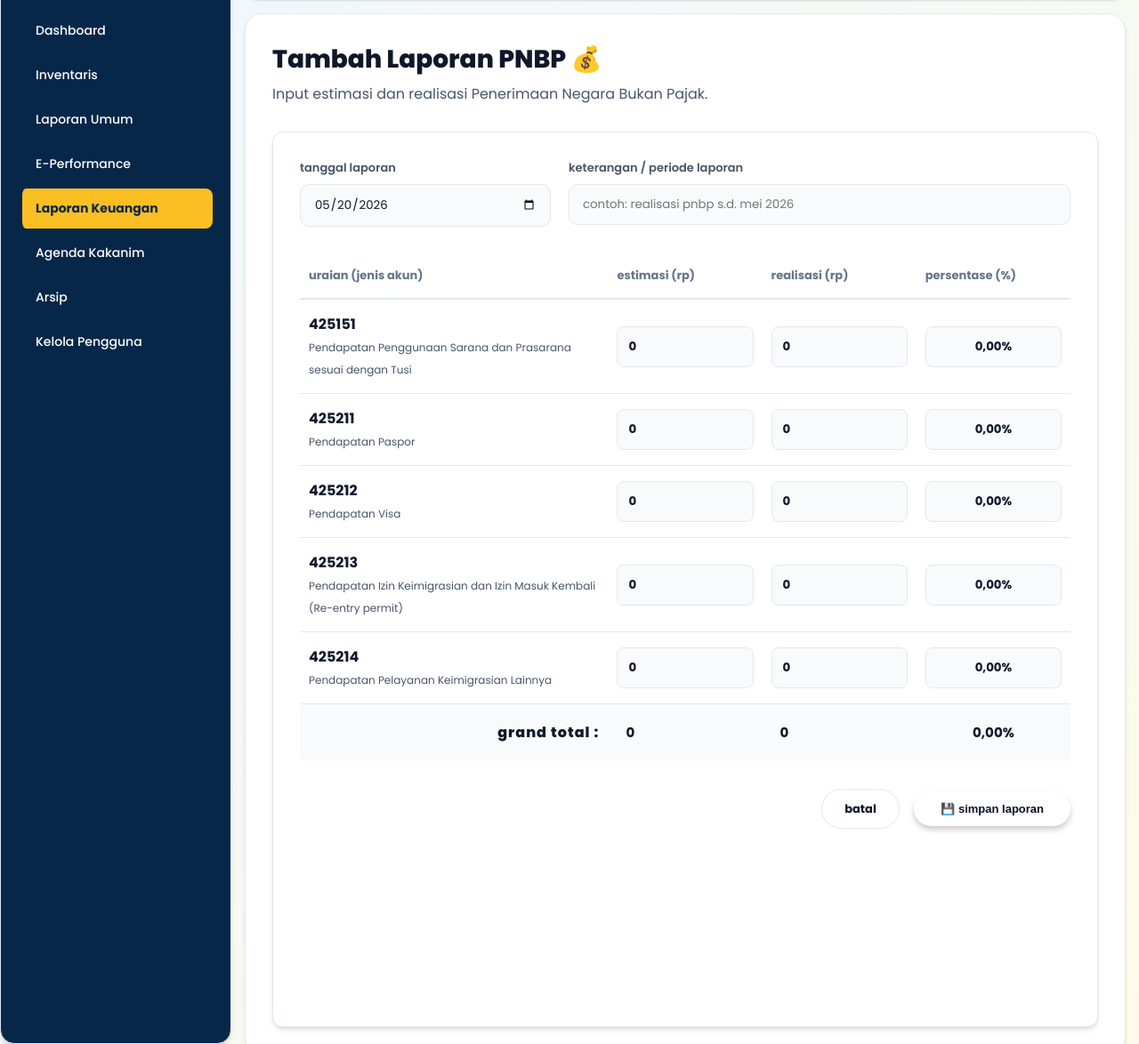
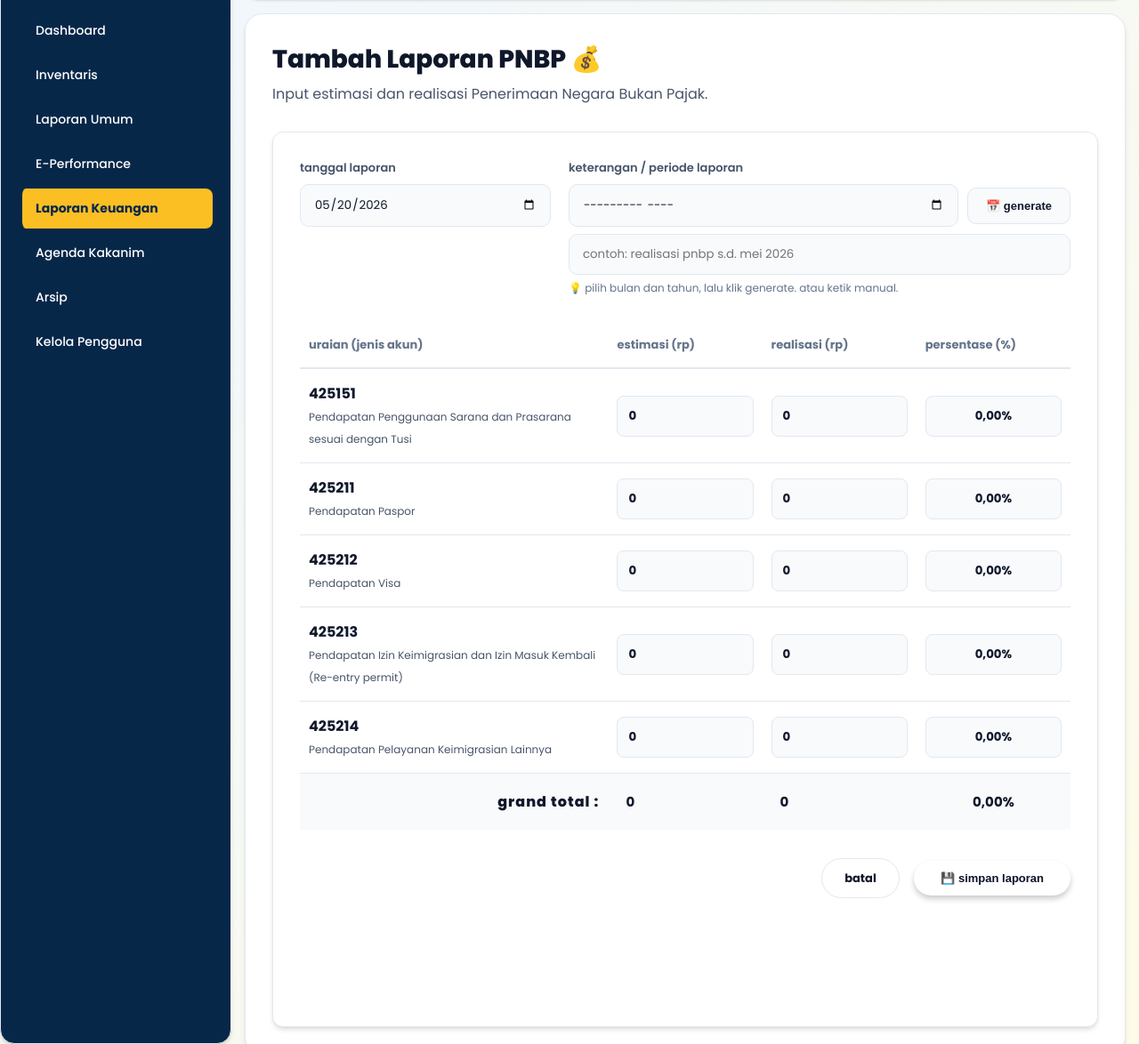
Before and after one commit to rehanzhaky/website, a PHP site: page /tambah_laporan_pnbp.php in a window 1280 px wide. Shown: the part 85-1259 px from the top of the page at 89% size. Run offline with PHP 8.4, Linux system fonts and the light colour scheme; a user stored in the database is signed in.

Commit message:
feat: add calendar pnbp

```diff
--- a/tambah_laporan_pnbp.php
+++ b/tambah_laporan_pnbp.php
@@ -73,7 +73,14 @@ $akun_pnbp = [
             </div>
             <div style="flex: 2;">
                 <label style="display:block; font-size:13px; margin-bottom:8px; color: var(--text-secondary); font-weight: 600; text-transform: lowercase;">keterangan / periode laporan</label>
-                <input type="text" name="keterangan" class="input-full-width" placeholder="contoh: realisasi pnbp s.d. mei 2026" style="background: var(--bg-secondary); border: 1px solid var(--border-color); color: var(--text-primary); padding: 12px 15px; border-radius: 10px;" required>
+                <div style="display: flex; gap: 10px; align-items: center; margin-bottom: 8px;">
+                    <input type="month" id="pilih_periode_pnbp" style="flex: 1; background: var(--bg-secondary); border: 1px solid var(--border-color); color: var(--text-primary); padding: 12px 15px; border-radius: 10px;">
+                    <button type="button" onclick="generateKeteranganPNBP()" style="padding: 12px 20px; background: var(--bg-secondary); color: var(--text-primary); border: 1px solid var(--border-color); border-radius: 10px; cursor: pointer; font-weight: bold; white-space: nowrap; font-size: 13px; text-transform: lowercase;">
+                        📅 generate
+                    </button>
+                </div>
+                <input type="text" name="keterangan" id="input_keterangan_pnbp" class="input-full-width" placeholder="contoh: realisasi pnbp s.d. mei 2026" style="background: var(--bg-secondary); border: 1px solid var(--border-color); color: var(--text-primary); padding: 12px 15px; border-radius: 10px;" required>
+                <small style="display:block; margin-top:6px; color: var(--text-muted); font-size: 12px; text-transform: lowercase;">💡 pilih bulan dan tahun, lalu klik generate. atau ketik manual.</small>
             </div>
         </div>
 
@@ -127,6 +134,19 @@ $akun_pnbp = [
 </div>
 
 <script>
+function generateKeteranganPNBP() {
+    const pilih = document.getElementById('pilih_periode_pnbp').value;
+    if (!pilih) {
+        alert('Silakan pilih bulan dan tahun terlebih dahulu! 📅');
+        return;
+    }
+    const [tahun, bulan] = pilih.split('-');
+    const namaBulan = ['Januari', 'Februari', 'Maret', 'April', 'Mei', 'Juni',
+                       'Juli', 'Agustus', 'September', 'Oktober', 'November', 'Desember'];
+    const bulanStr = namaBulan[parseInt(bulan) - 1];
+    document.getElementById('input_keterangan_pnbp').value = `Realisasi PNBP s.d. ${bulanStr} ${tahun}`;
+}
+
 function formatRupiah(angka) {
     let angkaInt = parseInt(angka, 10);
     if (isNaN(angkaInt)) angkaInt = 0;
```
